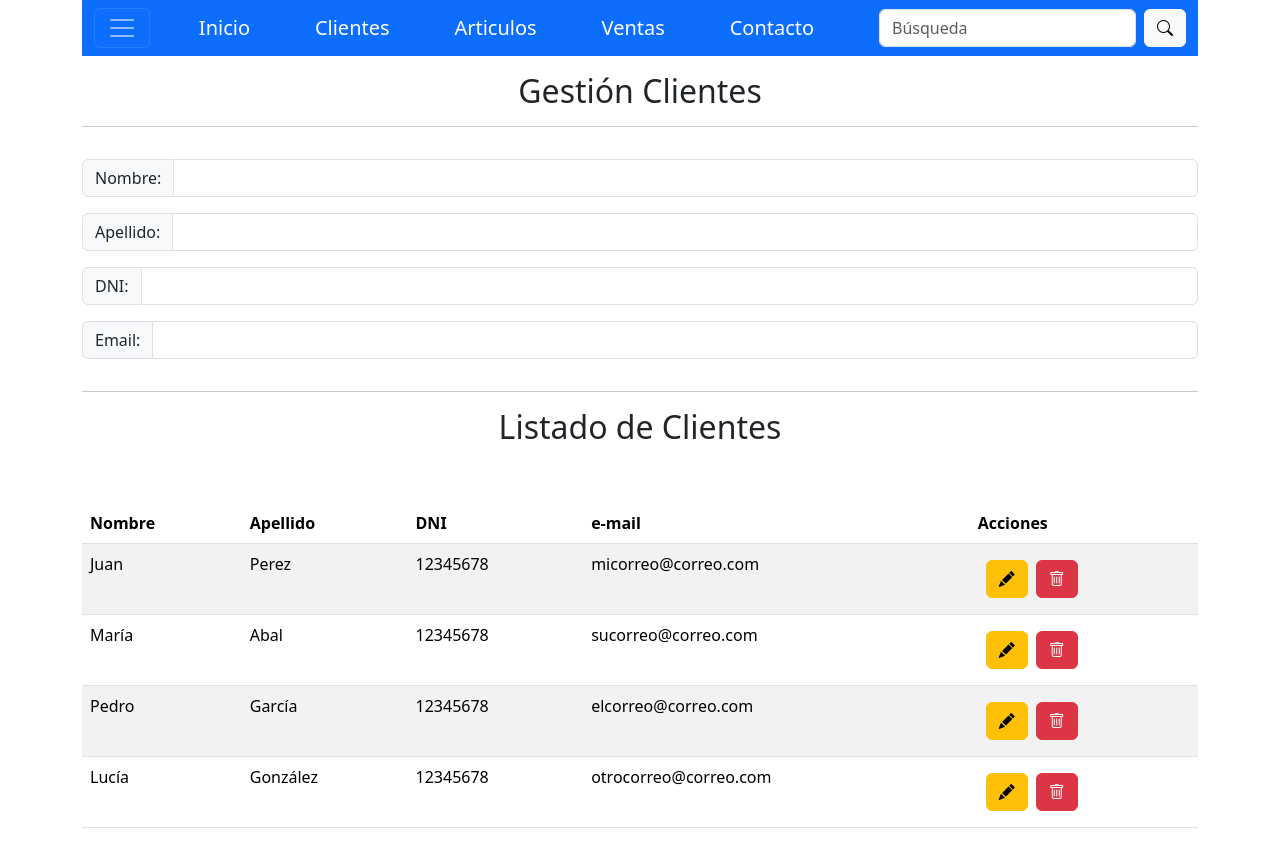
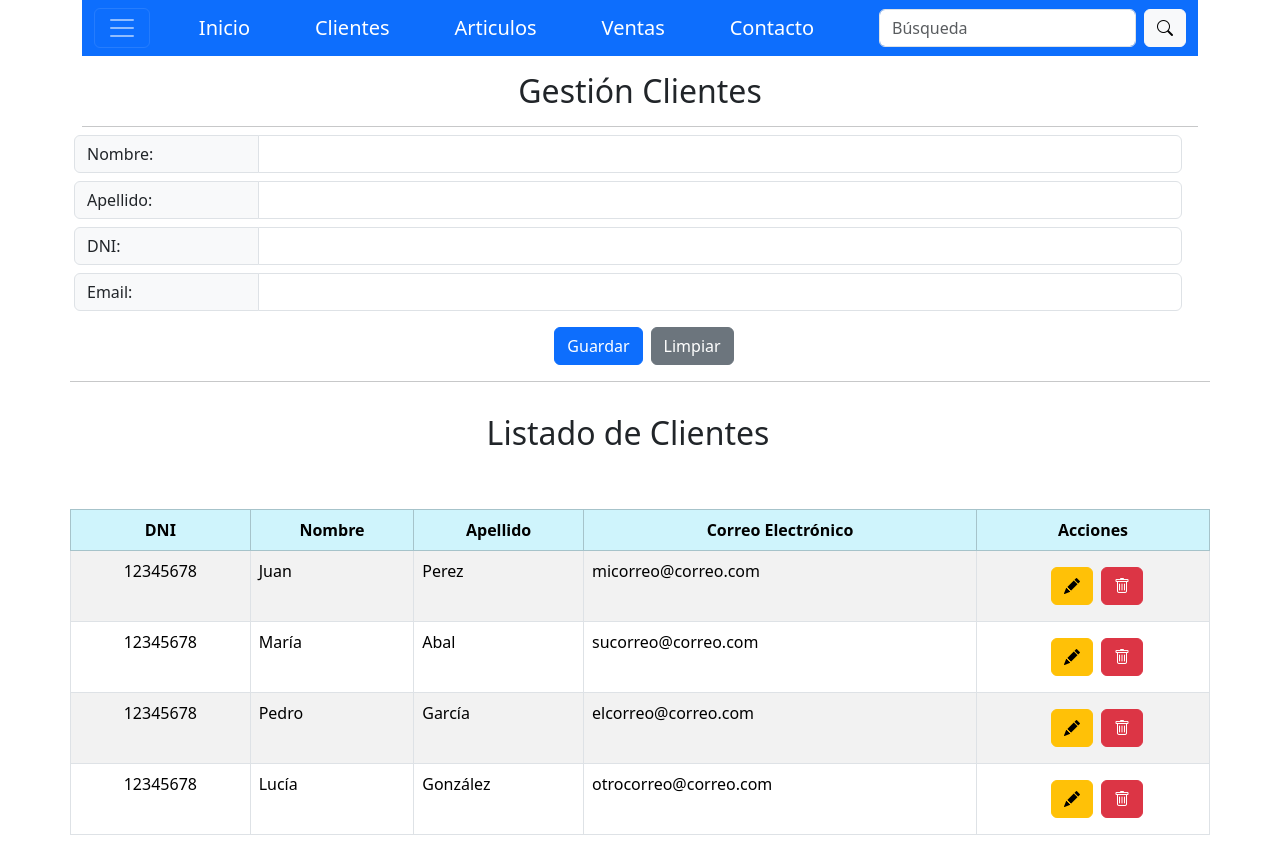
Before and after one commit to amelych/vue_amelycharris, a Vue app: page / in a window 1280 px wide. Built offline with nearby package versions, Linux system fonts and the light colour scheme.

Commit message:
Primeras pruebas

```diff
--- a/src/components/TablaClientes.vue
+++ b/src/components/TablaClientes.vue
@@ -43,29 +43,28 @@
       <div class="col-md-12">
         <h2 class="text-center">Gestión Clientes</h2>
         <hr>
-    </div>
-    </div>
-    <div class="row mt-3">
-      <div class="col-md-12">
-        <form>
-          <div class="input-group mb-3">
-            <span class="input-group-text" id="basic-addon1">Nombre:</span>
+      <form class="row gx-3 gy-2 align-items-center">
+        <div class="input-group row mb-2">
+          <span class="input-group-text col-sm-2 col-form-label" id="basic-addon1">Nombre:</span>
           <input type="text" class="form-control" aria-label="Username" aria-describedby="basic-addon1">
         </div>
-          <div class="input-group mb-3">
-            <span class="input-group-text" id="basic-addon1">Apellido:</span>
+        <div class="input-group row mb-2">
+          <span class="input-group-text col-sm-2 col-form-label" id="basic-addon1">Apellido:</span>
           <input type="text" class="form-control" aria-label="Username" aria-describedby="basic-addon1">
         </div>
-          <div class="input-group mb-3">
-            <span class="input-group-text" id="basic-addon1">DNI:</span>
+        <div class="input-group row mb-2">
+          <span class="input-group-text col-sm-2 col-form-label" id="basic-addon1">DNI:</span>
           <input type="text" class="form-control" aria-label="Username" aria-describedby="basic-addon1">
         </div>
-          <div class="input-group mb-3">
-            <span class="input-group-text" id="basic-addon1">Email:</span>
+        <div class="input-group row mb-2">
+          <span class="input-group-text col-sm-2 col-form-label" id="basic-addon1">Email:</span>
           <input type="text" class="form-control" aria-label="Username" aria-describedby="basic-addon1">
         </div>
+        <div class="mb-3 text-center">
+          <button type="button" class="btn btn-primary mx-2">Guardar</button>
+          <button type="button" class="btn btn-secondary">Limpiar</button>
+        </div>
       </form>
-      </div>
     </div>
     <hr>
     <div class="row mt-3">
@@ -73,23 +72,23 @@
         <h2 class="text-center">Listado de Clientes</h2>
       </div>
     </div>
-    <table class="table table-striped mt-5">
+    <table class="table table-striped table-bordered mt-5">
       <thead>
-        <tr>
+        <tr class="table-info text-center">
+          <th>DNI</th>
           <th>Nombre</th>
           <th>Apellido</th>
-          <th>DNI</th>
-          <th>e-mail</th>
+          <th>Correo Electrónico</th>
           <th>Acciones</th>
         </tr>
       </thead>
-      <tbody>
+      <tbody class="table-sriped">
         <tr v-for="cliente in clientes" :key="cliente.id">
+          <td class="text-center">{{ cliente.dni }}</td>
           <td>{{ cliente.nombre }}</td>
           <td>{{ cliente.apellido }}</td>
-          <td>{{ cliente.dni }}</td>
           <td>{{ cliente.email }}</td>
-          <td>
+          <td class="text-center">
             <button type="button" class="m-2 btn btn-warning">
               <i class="bi bi-pencil-fill"></i>
             </button>
@@ -101,11 +100,24 @@
       </tbody>
     </table>
   </div>
+  </div>
 </template>
 
 <script>
+// import VueSweetalert2 from 'vue-sweetalert2';
 export default {
   name: "TablaClientes",
+  methods: {
+    guardar() {
+
+    },
+    limpiar() {
+      this.nombre = '',
+      this.apellido = '',
+      this.dni = '',
+      this.email = ''
+    }
+  },
   data() {
     return {
       clientes: [
@@ -144,4 +156,18 @@ export default {
 </script>
 
 <style>
+.btn-no-hover:hover {
+  background-color: white !important;
+  border-color: white !important;
+}
+
+.btn-no-hover i {
+  color: #000 !important;
+}
+
+.custom-span {
+  width: 120px;
+  display: inline-block;
+  text-align: left;
+}
 </style>
```
Lines whose indentation alone changed are shown as unchanged.
